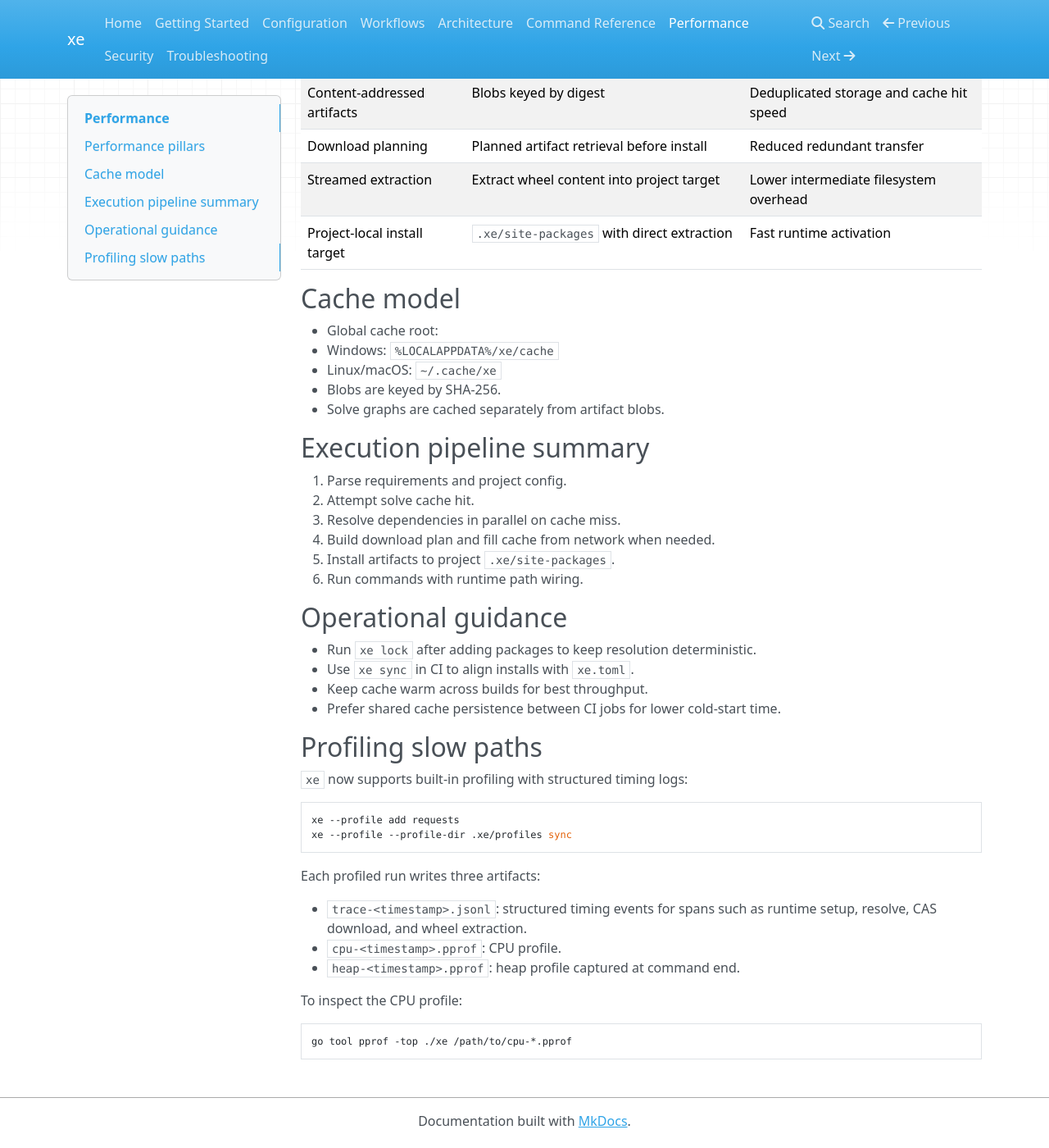
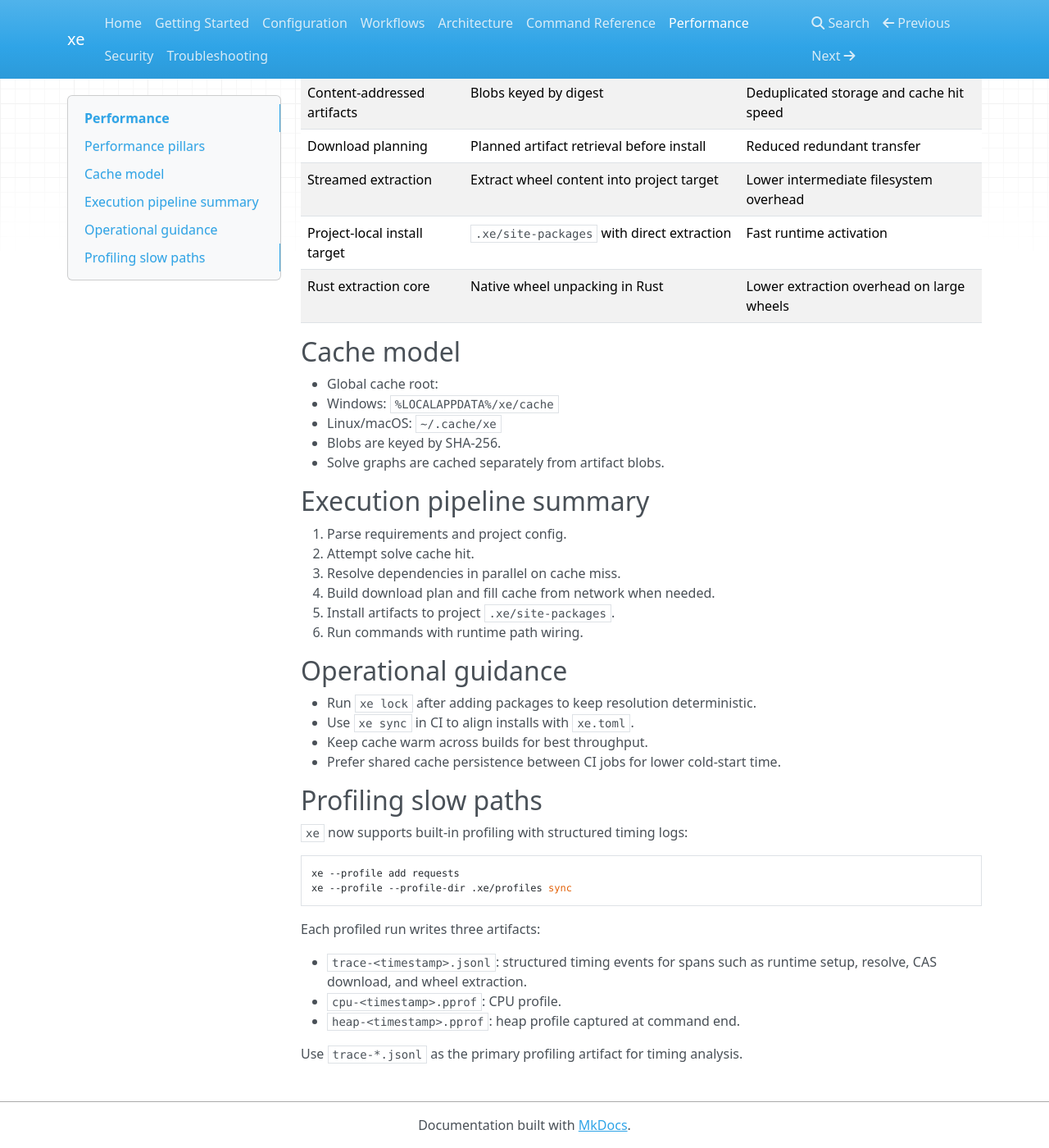
Before and after one commit to aaravmaloo/xe, an MkDocs documentation site: the page built from docs/performance.md, in a window 1280 px wide and 1400 px high, scrolled down 315 px. Shown: the whole window at 82% size. Built offline with MkDocs 1.6.1, drawn with Linux system fonts in a browser that asks for light colours; nearby versions of some CDN libraries.

Commit message:
update docs/performance.md for rust-only migration

````diff
--- a/docs/performance.md
+++ b/docs/performance.md
@@ -12,6 +12,7 @@
 | Download planning | Planned artifact retrieval before install | Reduced redundant transfer |
 | Streamed extraction | Extract wheel content into project target | Lower intermediate filesystem overhead |
 | Project-local install target | `.xe/site-packages` with direct extraction | Fast runtime activation |
+| Rust extraction core | Native wheel unpacking in Rust | Lower extraction overhead on large wheels |
 
 ## Cache model
 
@@ -52,8 +53,4 @@ Each profiled run writes three artifacts:
 - `cpu-<timestamp>.pprof`: CPU profile.
 - `heap-<timestamp>.pprof`: heap profile captured at command end.
 
-To inspect the CPU profile:
-
-```bash
-go tool pprof -top ./xe /path/to/cpu-*.pprof
-```
+Use `trace-*.jsonl` as the primary profiling artifact for timing analysis.
````
